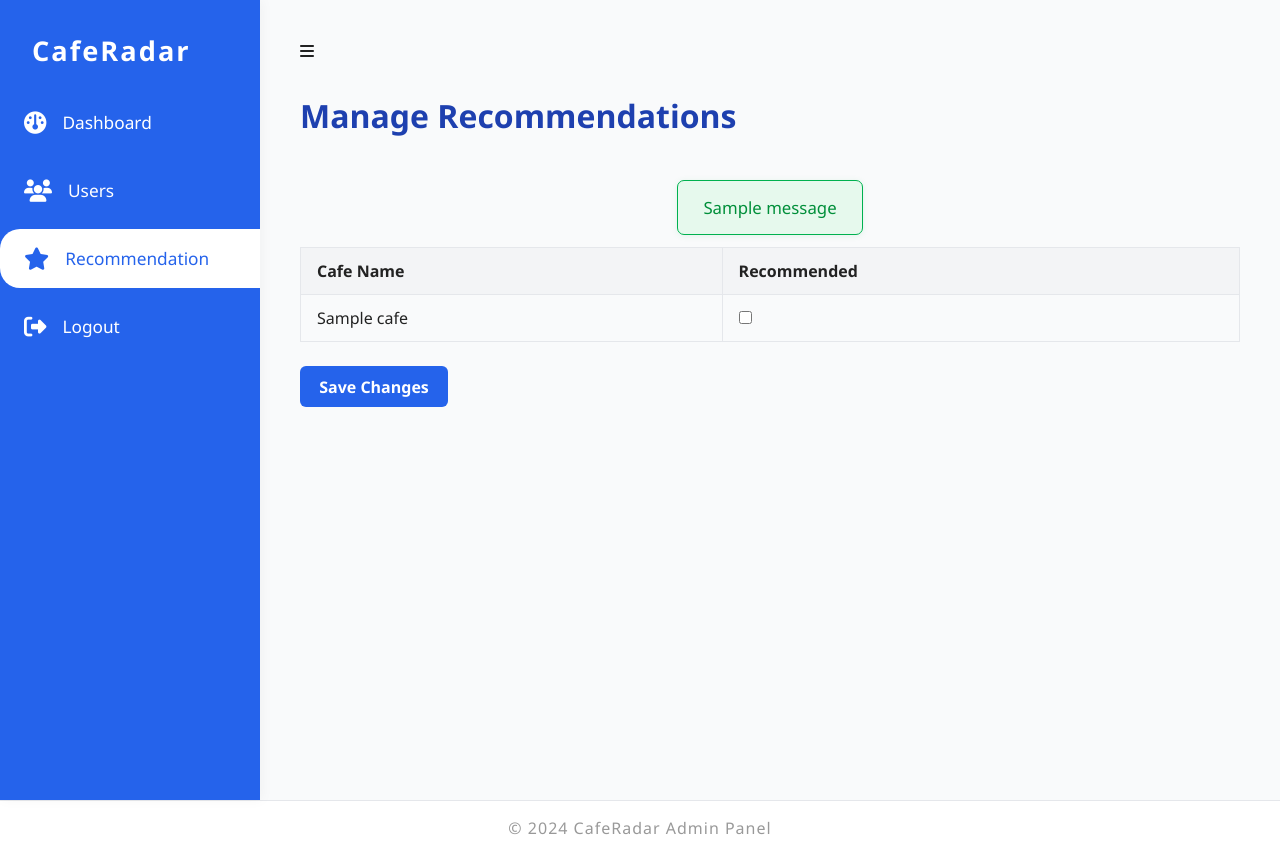
After one commit to Truth25924/caferadar, a Flask app: page /admin/recommendation in a window 1280 px wide. The commit adds this page. Run offline with Flask 3, Linux system fonts and the light colour scheme; the visitor is signed in with stand-in values (Sample User, id 1); one stand-in notice (Sample message) is shown; a database or web service that is not in the repository returns one stand-in record (values such as "Sample title").

Commit message:
sawa potangina

```diff
--- a/app.py
+++ b/app.py
@@ -150,6 +150,29 @@ def dashboard():
         cafes = [serialize_cafe(cafe) for cafe in cafes_col.find()]
         cafes = normalize_cafe_ratings_comments(cafes)
         return render_template('user_dashboard.html', user=user, cafes=cafes)
+
+# Admin recommendation page
+@app.route('/admin/recommendation')
+@admin_required
+def admin_recommendation():
+    cafes = [serialize_cafe(cafe) for cafe in cafes_col.find()]
+    # Add is_recommended field default to False if missing
+    for cafe in cafes:
+        if 'is_recommended' not in cafe:
+            cafe['is_recommended'] = False
+    return render_template('admin_recommendation.html', cafes=cafes)
+
+# Handle recommendation update
+@app.route('/admin/recommendation/update', methods=['POST'])
+@admin_required
+def update_recommendation():
+    recommended_ids = request.form.getlist('recommended_cafes')
+    all_cafes = cafes_col.find()
+    for cafe in all_cafes:
+        is_recommended = str(cafe['_id']) in recommended_ids
+        cafes_col.update_one({'_id': cafe['_id']}, {'$set': {'is_recommended': is_recommended}})
+    flash('Recommendation settings updated successfully!', 'success')
+    return redirect(url_for('admin_recommendation'))
 
 # 2ND PART OF DASHBOARD PY FUNCTION SERIALIZE CAFE(CLICK TO ENLARGE THE CAFE TABLE)
 # Serialize_cafe to ensure ratings/comments are serializable
--- /dev/null
+++ b/templates/admin_recommendation.html
@@ -0,0 +1,74 @@
+{% extends "base.html" %}
+{% block content %}
+<h1>Manage Recommendations</h1>
+
+{% with messages = get_flashed_messages(with_categories=true) %}
+  {% if messages %}
+    <div class="flashes">
+      {% for category, message in messages %}
+        <div class="alert alert-{{ category }}">
+          {{ message }}
+        </div>
+      {% endfor %}
+    </div>
+  {% endif %}
+{% endwith %}
+
+<form method="POST" action="{{ url_for('update_recommendation') }}">
+  <table class="recommendation-table">
+    <thead>
+      <tr>
+        <th>Cafe Name</th>
+        <th>Recommended</th>
+      </tr>
+    </thead>
+    <tbody>
+      {% for cafe in cafes %}
+      <tr>
+        <td>{{ cafe.name }}</td>
+        <td>
+          <input type="checkbox" name="recommended_cafes" value="{{ cafe._id }}" {% if cafe.is_recommended %}checked{% endif %}>
+        </td>
+      </tr>
+      {% endfor %}
+    </tbody>
+  </table>
+  <button type="submit" class="save-btn">Save Changes</button>
+</form>
+
+<style>
+  h1 {
+    color: var(--primary-dark);
+    margin-bottom: 1.5rem;
+  }
+  .recommendation-table {
+    width: 100%;
+    border-collapse: collapse;
+    margin-bottom: 1.5rem;
+  }
+  .recommendation-table th,
+  .recommendation-table td {
+    border: 1px solid var(--gray-light);
+    padding: 0.75rem 1rem;
+    text-align: left;
+  }
+  .recommendation-table th {
+    background-color: var(--secondary);
+    font-weight: 600;
+  }
+  .save-btn {
+    background: var(--primary);
+    color: var(--white);
+    border: none;
+    border-radius: 6px;
+    padding: 0.6rem 1.2rem;
+    font-size: 1rem;
+    font-weight: 600;
+    cursor: pointer;
+    transition: background 0.2s ease;
+  }
+  .save-btn:hover {
+    background: var(--primary-dark);
+  }
+</style>
+{% endblock %}
--- a/templates/base.html
+++ b/templates/base.html
@@ -48,6 +48,12 @@
             <a href="{{ url_for('admin_users') }}">
               <span class="icon"><i class="fa-solid fa-users"></i></span>
               <span class="title">Users</span>
+            </a>
+          </li>
+          <li class="{% if request.endpoint == 'admin_recommendation' %}active{% endif %}">
+            <a href="{{ url_for('admin_recommendation') }}">
+              <span class="icon"><i class="fa-solid fa-star"></i></span>
+              <span class="title">Recommendation</span>
             </a>
           </li>
           <li>
```
Also changed, not shown: static/guest.css (+10 -10 lines), templates/admin_users.html (+14 -0 lines), templates/home.html (+11 -78 lines), templates/user_dashboard.html (+8 -3 lines).
